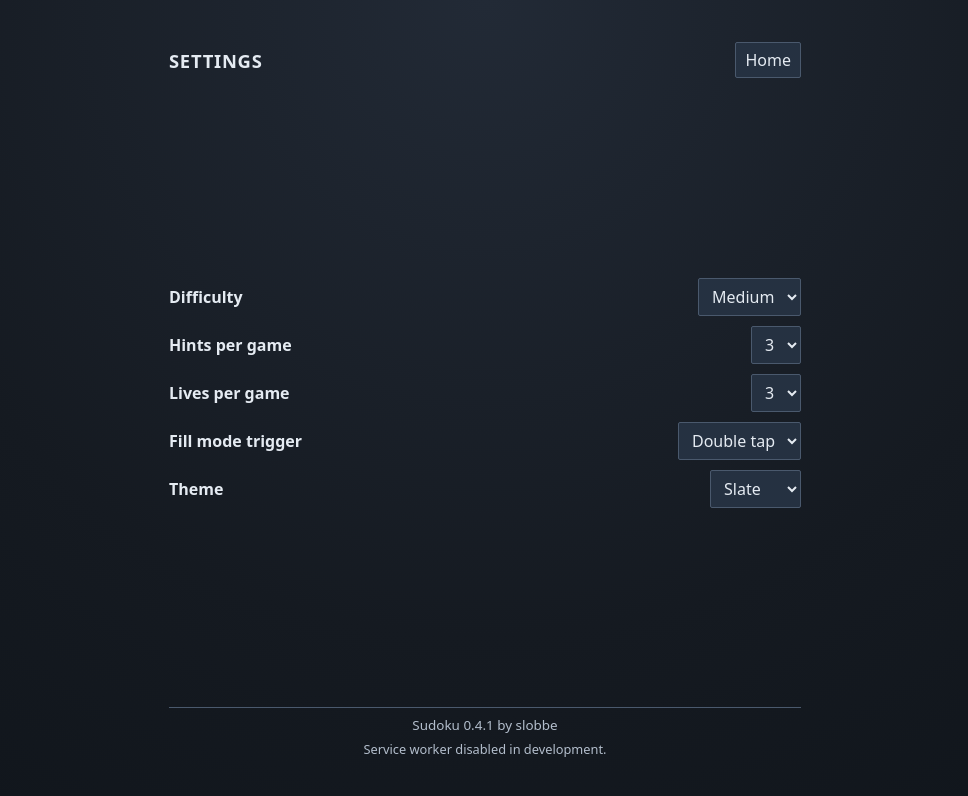
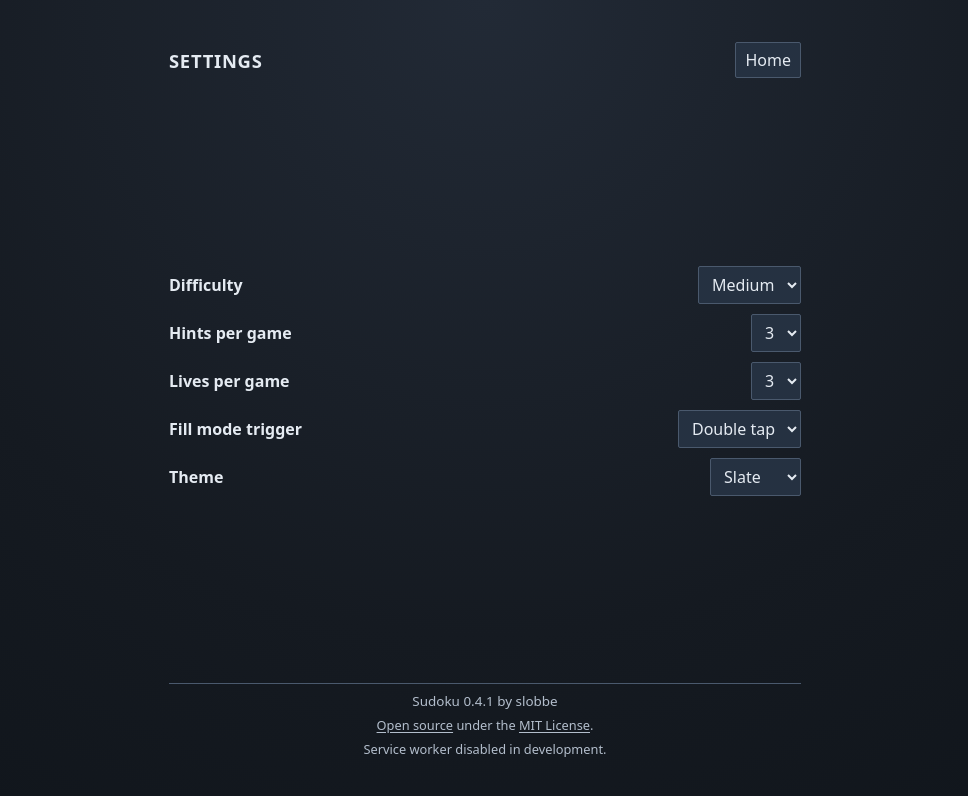
Before and after one commit to slobbe/sudoku, a Next.js app: page / in a window 1280 px wide. Both pictures are taken after a click on the button "Settings". Shown: the top 796 px of the page, without its empty margins (155-1123 px from the left). Built offline with nearby package versions, Linux system fonts and the light colour scheme.

Commit message:
Add open-source links to settings footer
Show repository and MIT license links in Settings so users can quickly verify project source and licensing information.

```diff
--- a/app/globals.css
+++ b/app/globals.css
@@ -1252,6 +1252,22 @@ button:not([data-sudoku-cell="true"]):disabled {
     font-size: 0.8rem;
 }
 
+.app-open-source {
+    margin: 0;
+    color: var(--muted);
+    font-size: 0.8rem;
+}
+
+.app-open-source a {
+    color: inherit;
+    text-underline-offset: 2px;
+}
+
+.app-open-source a:hover,
+.app-open-source a:focus-visible {
+    color: var(--ink);
+}
+
 @media (max-width: 900px), (hover: none) and (pointer: coarse) {
     body {
         display: block;
@@ -1316,6 +1332,7 @@ button:not([data-sudoku-cell="true"]):disabled {
 
     .home-actions button,
     .settings-row .settings-control select,
+    .app-open-source,
     .app-update-status {
         width: 100%;
     }
--- a/src/components/sudoku-app.tsx
+++ b/src/components/sudoku-app.tsx
@@ -201,6 +201,8 @@ const DOUBLE_TAP_MS = 300;
 const APP_NAME = "Sudoku";
 const APP_VERSION = "0.4.1";
 const APP_AUTHOR = "slobbe";
+const APP_REPO_URL = "https://github.com/slobbe/sudoku";
+const APP_LICENSE_URL = "https://github.com/slobbe/sudoku/blob/main/LICENSE";
 
 const THEMES: Theme[] = ["slate", "dusk", "mist", "amber"];
 const DIFFICULTIES: Difficulty[] = ["easy", "medium", "hard"];
@@ -2996,13 +2998,20 @@ export function SudokuApp() {
                 </div>
               </div>
 
-              <div className="settings-footer" aria-label="App info and update status">
+              <div className="settings-footer" aria-label="App info, source, and update status">
                 <p className="app-info-inline">
                   <span id="app-info-name">{APP_NAME}</span>
                   {" "}
                   <span id="app-info-version">{APP_VERSION}</span>
                   {" "}
                   by <span id="app-info-author">{APP_AUTHOR}</span>
+                </p>
+                <p className="app-open-source">
+                  <a href={APP_REPO_URL} target="_blank" rel="noreferrer">Open source</a>
+                  {" "}
+                  under the
+                  {" "}
+                  <a href={APP_LICENSE_URL} target="_blank" rel="noreferrer">MIT License</a>.
                 </p>
                 <p className="app-update-status">{updateStatus || "Up-to-date"}</p>
               </div>
```
